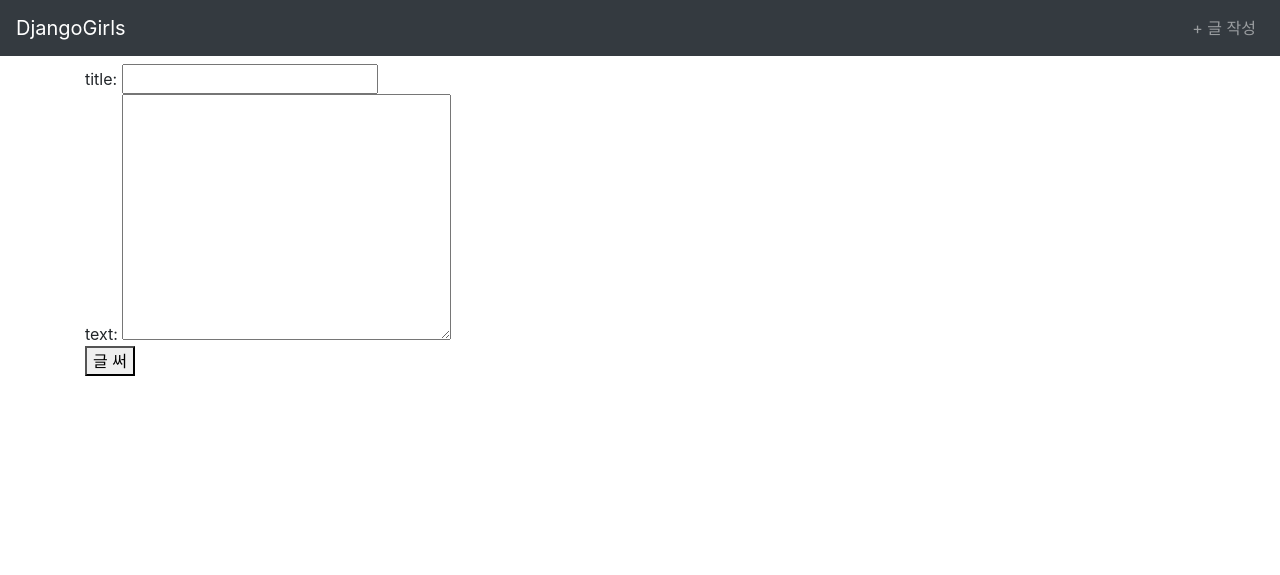
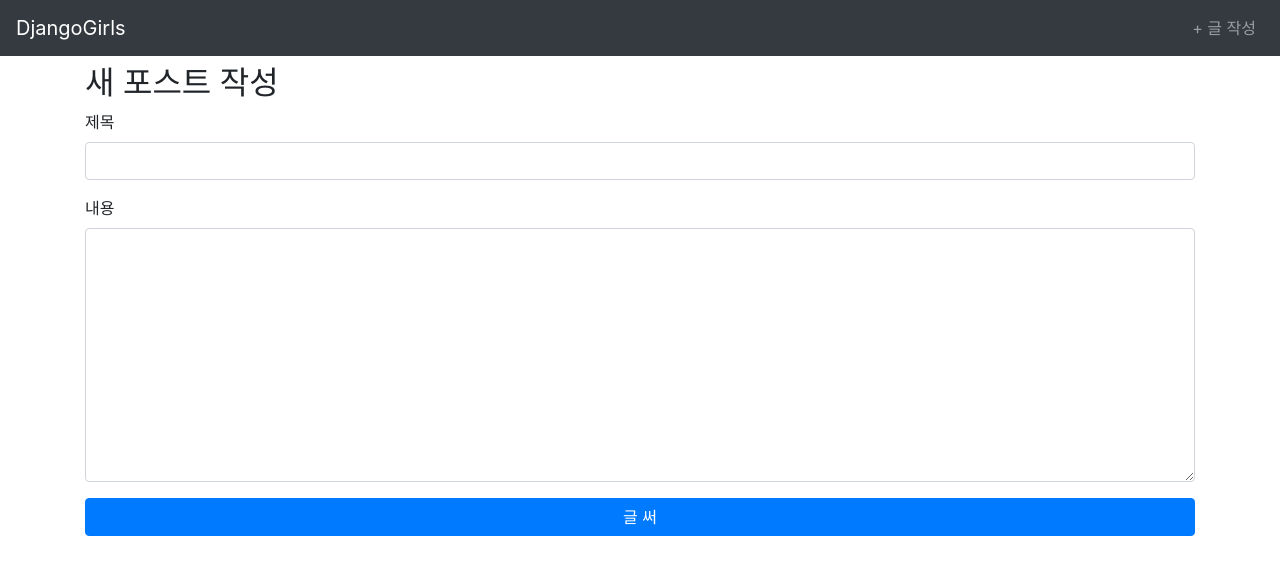
Before and after one commit to kwonsoonwoo2/djangogirls-tutorial, a Django app: page /posts/create/ in a window 1280 px wide. Shown: the top 575 px of the page. Run offline with Django 3.2, Linux system fonts and the light colour scheme; some libraries are stand-ins or nearby versions.

Commit message:
post_create에서 GET, POST메서드 분기

```diff
--- a/app/blog/views.py
+++ b/app/blog/views.py
@@ -39,4 +39,9 @@ def post_create(request):
     :param request:
     :return:
     """
-    return render(request, 'blog/post_create.html')
+    if request.method == 'POST':
+        # POST요청이 왔을 경우
+        #   새 글을 작성하고 원하는 페이지로 돌아가도록 함
+        pass
+    else:
+        return render(request, 'blog/post_create.html')
--- a/app/templates/blog/post_create.html
+++ b/app/templates/blog/post_create.html
@@ -1,16 +1,17 @@
 {% extends 'base.html' %}
 
 {% block content %}
-    <form action="">
-        <div>
-            title: <input type="text" name="title">
+<h2>새 포스트 작성</h2>
+    <form action="" method="POST">
+        {% csrf_token %}
+        <div class="form-group">
+            <label for="id-title">제목</label>
+            <input id="id-title" type="text" name="title" class="form-control">
         </div>
-        <div>
-            text:
-            <textarea name="text" id="" cols="30" rows="10">
-
-            </textarea>
+        <div class="form-group">
+            <label for="id-text">내용</label>
+            <textarea id="id-text" name="text" cols="30" rows="10" class="form-control"></textarea>
         </div>
-        <button type="submit">글 써</button>
+        <button class="btn btn-primary btn-block" type="submit">글 써</button>
     </form>
 {% endblock %}
```
